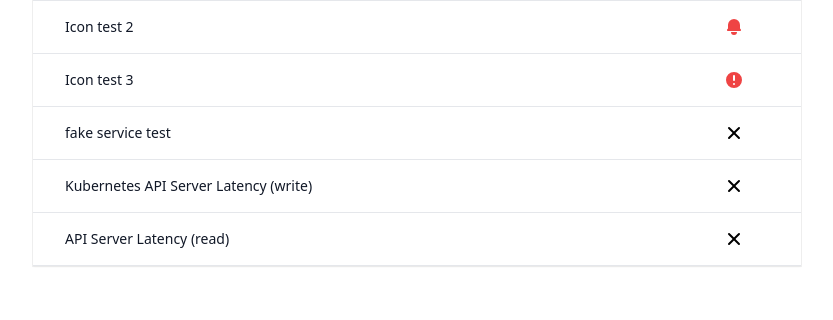
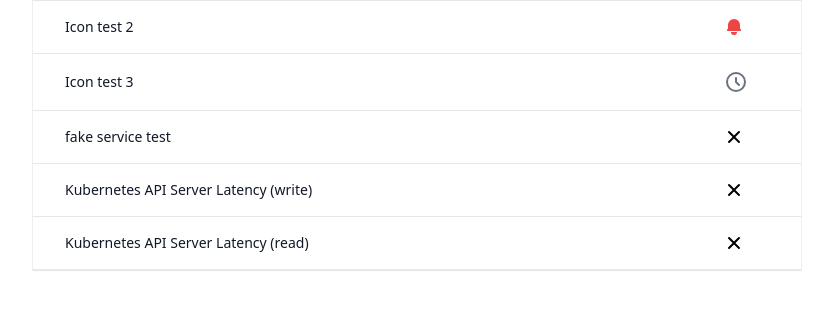
Before and after one commit to cirkonis/status-page-frontend, an Angular app: page / in a window 1280 px wide. Shown: the part 289-609 px from the top of the page, without its empty margins (223-1056 px from the left). Built offline with nearby package versions, Linux system fonts and the light colour scheme; no server answers.

Commit message:
added pending icon and read rule

```diff
--- a/src/app/app.module.ts
+++ b/src/app/app.module.ts
@@ -12,6 +12,7 @@
 import { WarningIconComponent } from './icons/warning-icon.component';
 import { ErrorIconComponent } from './icons/error-icon.component';
 import { AlertIconComponent } from './icons/alert-icon.component';
+import { PendingIconComponent } from "./icons/pending-icon.component";
 import { TableCellIconComponent } from './status-page/status-table/table-cell-icon/table-cell-icon.component';
 import {HttpClientModule} from "@angular/common/http";
 import {CommonModule} from "@angular/common";
@@ -29,6 +30,7 @@
     WarningIconComponent,
     ErrorIconComponent,
     AlertIconComponent,
+    PendingIconComponent,
     TableCellIconComponent,
   ],
   imports: [
--- /dev/null
+++ b/src/app/icons/pending-icon.component.ts
@@ -0,0 +1,13 @@
+import { Component } from '@angular/core';
+
+@Component({
+  selector: 'icon-pending',
+  template: `
+  <div class="text-gray-500 hover:text-gray-500">
+    <span class="sr-only">Alerting</span>
+    <svg xmlns="http://www.w3.org/2000/svg" class="h-6 w-6" fill="none" viewBox="0 0 24 24" stroke="currentColor" stroke-width="2">
+      <path stroke-linecap="round" stroke-linejoin="round" d="M12 8v4l3 3m6-3a9 9 0 11-18 0 9 9 0 0118 0z" />
+    </svg>
+  </div>`
+})
+export class PendingIconComponent{}
--- a/src/app/status-page/status-table/status-table.component.ts
+++ b/src/app/status-page/status-table/status-table.component.ts
@@ -15,8 +15,8 @@
   serviceLevelIndicators: IServiceLevelIndicator[] = [
     {
       name: 'Icon test 1',
-      // nebulaStatus: ESliStatus.HEALTHY,
-      gcpStatus: ESliStatus.WARNING,
+      // nebulaStatus: ESliStatus.PENDING,
+      gcpStatus: ESliStatus.NO_DATA,
     },
     {
       name: 'Icon test 2',
@@ -26,7 +26,7 @@
     {
       name: 'Icon test 3',
       // nebulaStatus: ESliStatus.UNMONITORED,
-      gcpStatus: ESliStatus.ERROR,
+      gcpStatus: ESliStatus.PENDING,
     },
     {
       id: 'fake',
@@ -40,8 +40,8 @@
       gcpStatus: ESliStatus.UNMONITORED,
     },
     {
-      name: 'API Server Latency (read)',
-      // nebulaStatus: ESliStatus.UNMONITORED,
+      name: 'Kubernetes API Server Latency (read)',
+      nebulaStatus: this.getAlertStatus('3e5ad63d-fda1-468a-b9aa-3b7e984b98ab'),
       gcpStatus: ESliStatus.UNMONITORED,
     },
   ]
--- a/src/app/status-page/status-table/table-cell-icon/table-cell-icon.component.html
+++ b/src/app/status-page/status-table/table-cell-icon/table-cell-icon.component.html
@@ -3,7 +3,8 @@
   <icon-error *ngSwitchCase="sliStatuses.ERROR"></icon-error>
   <!--  <icon-error *ngSwitchCase="null"></icon-error>-->
   <icon-unmonitored *ngSwitchCase="sliStatuses.UNMONITORED"></icon-unmonitored>
-  <icon-warning *ngSwitchCase="sliStatuses.WARNING"></icon-warning>
+  <icon-warning *ngSwitchCase="sliStatuses.NO_DATA"></icon-warning>
   <icon-healthy *ngSwitchCase="sliStatuses.NORMAL"></icon-healthy>
   <icon-info *ngSwitchCase="sliStatuses.INFO"></icon-info>
+  <icon-pending *ngSwitchCase="sliStatuses.PENDING"></icon-pending>
 </div>
--- a/src/enums/ESliStatus.ts
+++ b/src/enums/ESliStatus.ts
@@ -1,8 +1,9 @@
 export enum ESliStatus {
   NORMAL ='Normal',
   UNMONITORED = 'UNMONITORED',
-  WARNING = 'WARNING',
-  ERROR = 'ERROR',
+  NO_DATA = 'NoData',
+  ERROR = 'Error',
   ALERTING = 'Alerting',
   INFO = 'INFO',
+  PENDING = 'Pending'
 }
```
